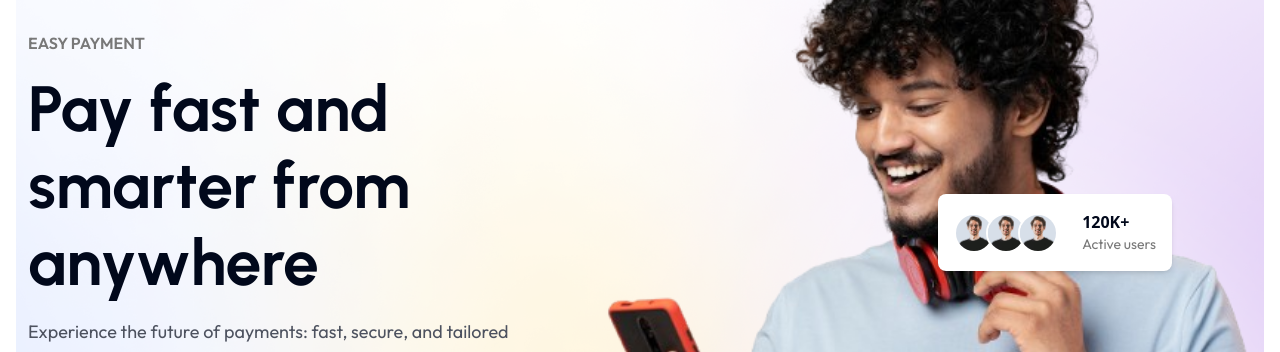
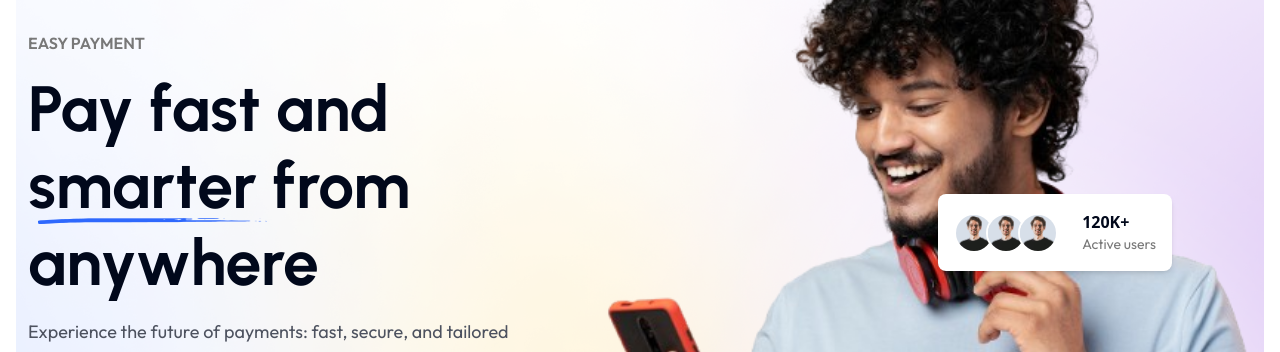
Before and after one commit to nirobsarker012/fintech, a Next.js app: page / in a window 1280 px wide. Shown: the part 254-606 px from the top of the page. Built offline with nearby package versions, Linux system fonts and the light colour scheme.

Commit message:
add:banner-image-and-testimonial-bg-color

```diff
--- a/app/components/Hero/Hero.jsx
+++ b/app/components/Hero/Hero.jsx
@@ -18,7 +18,14 @@ const Hero = () => {
 
         {/* Hero Title */}
         <h1 className="font-bold font-urbanist text-[36px] sm:text-[48px] md:text-[64px] leading-[120%] text-primary">
-          Pay fast and smarter from anywhere
+          <span className="relative">
+            Pay fast and smarter
+            <img
+              className="inline-block absolute mt-1.5  bottom-0 right-0.5 translate-x-3"
+              src="/images/Vector.png"
+            />
+          </span>{" "}
+          from anywhere
         </h1>
 
         {/* Hero Description */}
--- a/app/components/Testimonial/Testimonial.jsx
+++ b/app/components/Testimonial/Testimonial.jsx
@@ -15,8 +15,8 @@ const Testimonial = () => {
 
   return (
     <section className="bg-[#F6F6F6] py-[60px] xl:py-30">
-      <div className="grid grid-cols-1 gap-5 md:grid-cols-2 md:items-end lg:mb-16 lg:gap-10 xl:gap-32">
-        <div className="flex flex-col xl:flex-row justify-between items-start xl:items-center container mx-auto gap-10">
+      <div className="container-overflow grid grid-cols-1 gap-5 lg:grid-cols-[4fr_5fr] md:items-end lg:mb-16 lg:gap-10 xl:gap-20">
+        <div className="flex flex-col xl:flex-row justify-between items-start xl:items-center  mx-auto gap-10">
           {/* ---------- Left Content ---------- */}
           <div className="max-w-2xl flex flex-col items-start">
             <span className="text-secondary uppercase text-sm sm:text-base font-semibold font-outfit">
@@ -76,11 +76,11 @@ const Testimonial = () => {
           </div>
         </div>
         {/* ---------- Right Slider ---------- */}
-        <div className="container-overflow">
+        <div className="relative">
           <Swiper
             modules={[Autoplay, Navigation]}
-            spaceBetween={24}
-            slidesPerView={4}
+            spaceBetween={16}
+            slidesPerView={1.1}
             autoplay={{
               delay: 3000,
               disableOnInteraction: false,
@@ -95,11 +95,9 @@ const Testimonial = () => {
               swiper.params.navigation.nextEl = nextRef.current;
             }}
             breakpoints={{
-              320: { slidesPerView: 1, spaceBetween: 16 },
-              640: { slidesPerView: 1.2, spaceBetween: 16 },
-              768: { slidesPerView: 2, spaceBetween: 20 },
-              1024: { slidesPerView: 2, spaceBetween: 24 },
-              1280: { slidesPerView: 2, spaceBetween: 24 },
+              640: { slidesPerView: 1.3, spaceBetween: 16 },
+              768: { slidesPerView: "auto", spaceBetween: 20 },
+              1024: { slidesPerView: "auto", spaceBetween: 24 },
             }}
           >
             {testimonialData.map((data) => (
@@ -136,6 +134,7 @@ const Testimonial = () => {
               </SwiperSlide>
             ))}
           </Swiper>
+          <div className="bg-[#cd9bff] w-[200px] h-[200px] blur-[100px] absolute top-[40%] translate-x-42"></div>
         </div>
       </div>
     </section>
--- a/app/globals.css
+++ b/app/globals.css
@@ -53,9 +53,9 @@
     max-width: calc(1024px + ((100% - 1024px) / 2));
   }
 }
-@media (min-width: 1170px) {
+@media (min-width: 1300px) {
   .container-overflow {
-    max-width: calc(1170px + ((100% - 1170px) / 2));
+    max-width: calc(1300px + ((100% - 1170px) / 2));
   }
 }
 
```
Also changed, not shown: public/images/Vector.png (added).
